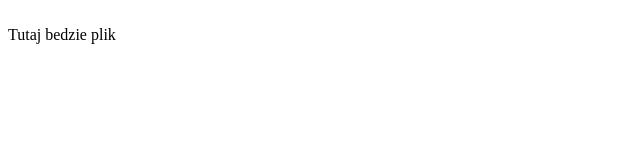
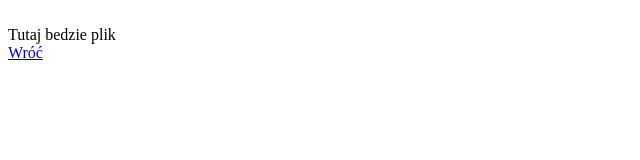
Before and after one commit to KamilMusi/Musijowski_2F_g2_z1_6_do_29_10_g20-, a plain HTML site: page plik.html in a window 1280 px wide. Shown: the full height of the page, 0-640 px from the left. Drawn offline with Linux system fonts and the light colour scheme.

Commit message:
Update plik.html

```diff
--- a/plik.html
+++ b/plik.html
@@ -5,5 +5,8 @@
 			<meta charset="utf-8">
 			<title> </title
 		</head>
+		<body>
 	<br> Tutaj bedzie plik </br>
+		<A HREF="index.html"> Wróć </A>
+		</body>
 </html>
```
